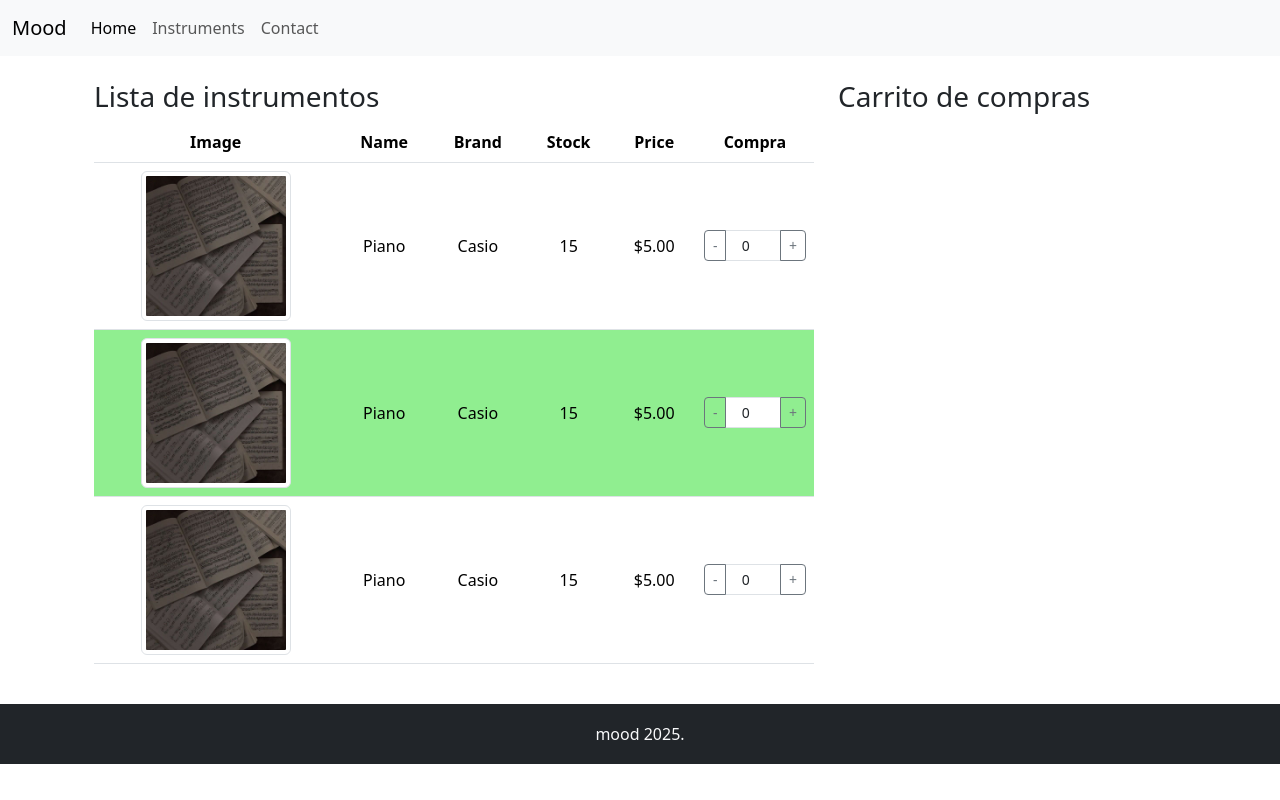
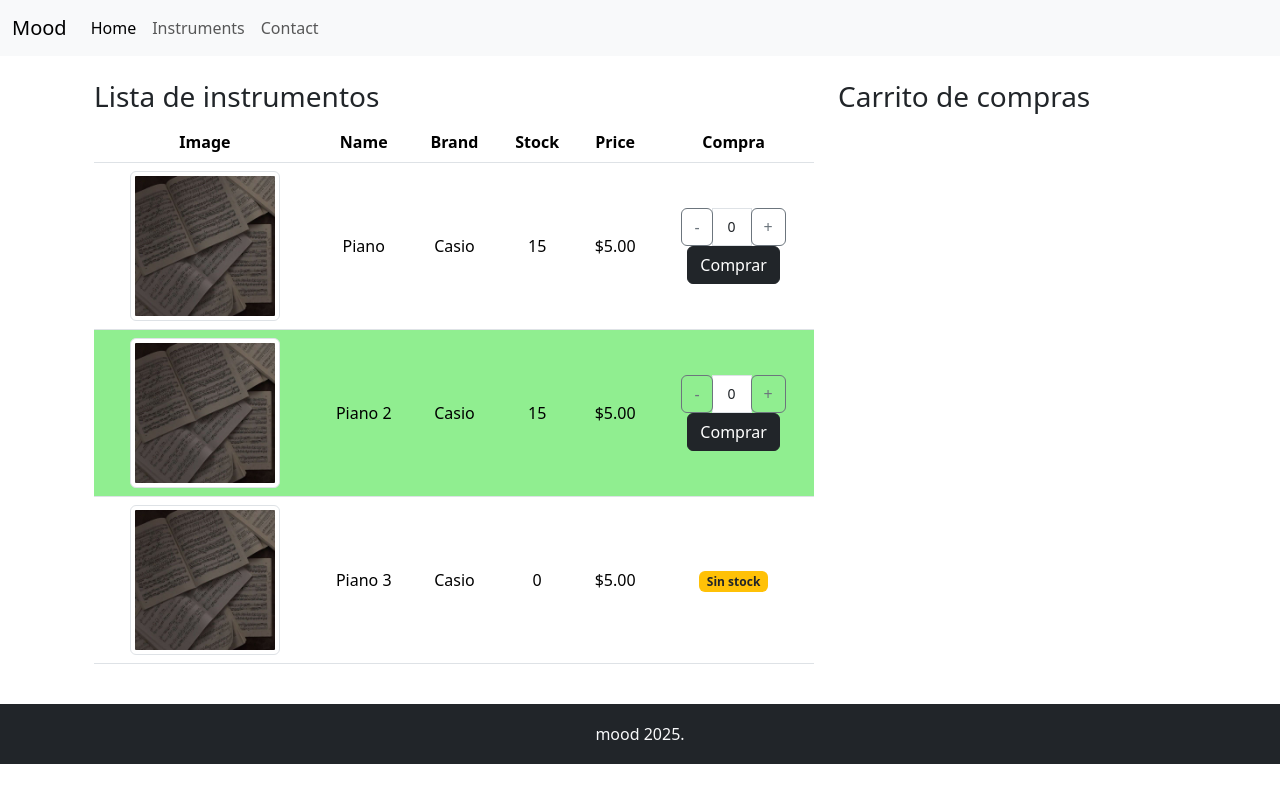
Before and after one commit to JeremiasBustos02/mood, an Angular app: page /instruments in a window 1280 px wide. Built offline with nearby package versions, Linux system fonts and the light colour scheme.

Commit message:
Se agrego comunicación entre componentes

```diff
--- a/src/app/app.module.ts
+++ b/src/app/app.module.ts
@@ -9,6 +9,7 @@ import { FormsModule } from '@angular/forms';
 import { MoodAboutComponent } from './mood-about/mood-about.component';
 import { MoodInstrumentsComponent } from './mood-instruments/mood-instruments.component';
 import { CartComponent } from './cart/cart.component';
+import { InputIntegerComponent } from './input-integer/input-integer.component';
 
 @NgModule({
   declarations: [
@@ -16,7 +17,8 @@ import { CartComponent } from './cart/cart.component';
     InstrumentListComponent,
     MoodAboutComponent,
     MoodInstrumentsComponent,
-    CartComponent
+    CartComponent,
+    InputIntegerComponent
   ],
   imports: [
     BrowserModule,
--- a/src/app/cart/cart.component.html
+++ b/src/app/cart/cart.component.html
@@ -1 +1,6 @@
 <h3>Carrito de compras</h3>
+<ul>
+  <li *ngFor="let instrument of cartList$ | async">
+    {{instrument.name}}: {{instrument.quantity}}
+  </li>
+</ul>
--- a/src/app/cart/cart.component.ts
+++ b/src/app/cart/cart.component.ts
@@ -1,4 +1,7 @@
 import { Component } from '@angular/core';
+import { InstrumentCartService } from '../instrument-cart.service';
+import { Instrument } from '../instrument-list/Instrument';
+import { Observable } from 'rxjs';
 
 @Component({
   selector: 'app-cart',
@@ -8,4 +11,12 @@ import { Component } from '@angular/core';
 })
 export class CartComponent {
 
+  cartList$: Observable<Instrument[]>;
+
+  constructor(private cart: InstrumentCartService){
+    this.cartList$ = cart.cartList.asObservable();
+  }
+
+
+
 }
--- /dev/null
+++ b/src/app/input-integer/input-integer.component.html
@@ -0,0 +1,24 @@
+<div class="input-group">
+    <div class="input-group">
+        <div class="input-group-prepend">
+            <button class="btn btn-outline-secondary" (click)="downQuantity()">-</button>
+        </div>
+
+        <input
+            type="number"
+            class="form-control form-control-sm"
+            [(ngModel)]="quantity"
+            (keyup)="changeQuantity($event)">
+
+        <div class="input-group-prepend">
+            <button class="btn btn-outline-secondary" type="button" (click)="upQuantity()">+</button>
+        </div>
+    </div>
+</div>
+
+
+<!-- <div class="input-group input-group-sm">
+    <button class="btn btn-outline-secondary" type="button" (click)="downQuantity(instrument)">-</button>
+    <input type="number" class="form-control form-control-sm" [(ngModel)]="instrument.quantity">
+    <button class="btn btn-outline-secondary" type="button" (click)="upQuantity(instrument)">+</button>
+</div> -->
--- /dev/null
+++ b/src/app/input-integer/input-integer.component.scss
@@ -0,0 +1,22 @@
+input {
+    max-width: 40px;
+}
+
+input[type="number"] {
+  -webkit-appearance: none;
+  -moz-appearance: textfield;
+  appearance: textfield;
+  text-align: center;
+}
+
+input[type="number"]::-webkit-inner-spin-button,
+input[type="number"]::-webkit-outer-spin-button {
+  -webkit-appearance: none;
+  appearance: none;
+  margin: 0;
+}
+
+.input-group {
+  width: fit-content;
+  margin: 0 auto;
+}
--- /dev/null
+++ b/src/app/input-integer/input-integer.component.ts
@@ -0,0 +1,42 @@
+import { Component, Input, Output, EventEmitter, OnInit} from '@angular/core';
+import { Instrument } from '../instrument-list/Instrument';
+
+@Component({
+  selector: 'app-input-integer',
+  standalone: false,
+  templateUrl: './input-integer.component.html',
+  styleUrl: './input-integer.component.scss'
+})
+export class InputIntegerComponent implements OnInit{
+
+  constructor() {}
+
+  @Input() quantity!: number;
+
+  @Input() max!: number;
+
+  @Output() quantityChange: EventEmitter<number> = new EventEmitter<number>();
+
+
+  ngOnInit(): void {
+  }
+
+  upQuantity(): void {
+    if (this.quantity < this.max) {
+      this.quantity++;
+      this.quantityChange.emit(this.quantity);
+    }
+  }
+
+  downQuantity(): void {
+    if (this.quantity > 0) {
+      this.quantity--;
+      this.quantityChange.emit(this.quantity);
+    }
+  }
+
+  changeQuantity(event: KeyboardEvent): void {
+    console.log(event.key);
+    this.quantityChange.emit(this.quantity);
+  }
+}
--- /dev/null
+++ b/src/app/instrument-cart.service.ts
@@ -0,0 +1,25 @@
+import { Injectable } from '@angular/core';
+import { Instrument } from './instrument-list/Instrument';
+import { BehaviorSubject } from 'rxjs';
+
+@Injectable({
+  providedIn: 'root'
+})
+export class InstrumentCartService {
+
+  private _cartList: Instrument[] = [];
+  cartList: BehaviorSubject<Instrument[]> = new BehaviorSubject<Instrument[]>([]);
+
+  constructor() { }
+
+  addToCart(instrument: Instrument) {
+    let item = this._cartList.find((v1) => v1.name == instrument.name);
+    if (!item) {
+      this._cartList.push({... instrument});
+    } else {
+      item.quantity += instrument.quantity;
+    }
+    console.log(this._cartList);
+    this.cartList.next(this._cartList);
+  }
+}
--- a/src/app/instrument-list/instrument-list.component.html
+++ b/src/app/instrument-list/instrument-list.component.html
@@ -20,15 +20,16 @@
             <td>{{instrument.stock}}</td>
             <td>{{instrument.price | currency}}</td>
             <td>
-                    <div class="input-group input-group-sm">
-                        <button class="btn btn-outline-secondary" type="button" (click)="downQuantity(instrument)">-</button>
-                        <input
-                            type="number"
-                            class="form-control form-control-sm quantity-input"
-                            [(ngModel)]="instrument.quantity"
-                        >
-                        <button class="btn btn-outline-secondary" type="button" (click)="upQuantity(instrument)">+</button>
-                    </div>
+                @if (instrument.stock > 0) {
+                    <app-input-integer
+                        [(quantity)]="instrument.quantity"
+                        [max]="instrument.stock">
+                    </app-input-integer>
+                    <button class="btn btn-dark" (click)="addToCart(instrument)">Comprar</button>
+                } @else if (instrument.stock == 0) {
+                <span class="badge bg-warning text-dark">Sin stock</span>
+                }
+            </td>
         </tr>
         } @empty {
         <tr>
--- a/src/app/instrument-list/instrument-list.component.scss
+++ b/src/app/instrument-list/instrument-list.component.scss
@@ -6,7 +6,6 @@ h1 {
   background-color: lightgreen;
 }
 
-.quantity-input {
-  width: 1rem;
-  text-align: center;
+td {
+  vertical-align: middle;
 }
--- a/src/app/instrument-list/instrument-list.component.ts
+++ b/src/app/instrument-list/instrument-list.component.ts
@@ -1,5 +1,6 @@
 import { Component } from '@angular/core';
 import { Instrument } from './Instrument';
+import { InstrumentCartService } from '../instrument-cart.service';
 
 @Component({
   selector: 'app-instrument-list',
@@ -8,7 +9,16 @@ import { Instrument } from './Instrument';
   styleUrl: './instrument-list.component.scss'
 })
 export class InstrumentListComponent {
-instruments: Instrument[] = [{
+
+  constructor(private cart: InstrumentCartService){}
+
+  addToCart(instrument: Instrument): void {
+    this.cart.addToCart(instrument);
+    instrument.stock -= instrument.quantity;
+    instrument.quantity = 0;
+  }
+
+  instruments: Instrument[] = [{
     name: 'Piano',
     brand: 'Casio',
     price: 5,
@@ -18,7 +28,7 @@ instruments: Instrument[] = [{
     quantity: 0,
   },
   {
-    name: 'Piano',
+    name: 'Piano 2',
     brand: 'Casio',
     price: 5,
     img: 'assets/img/partitura.jpg',
@@ -27,24 +37,14 @@ instruments: Instrument[] = [{
     quantity: 0,
   },
   {
-    name: 'Piano',
+    name: 'Piano 3',
     brand: 'Casio',
     price: 5,
     img: 'assets/img/partitura.jpg',
-    stock: 15,
+    stock: 0,
     clearance: false,
     quantity: 0,
   }];
 
-  upQuantity(instrument: Instrument): void {
-    if (instrument.quantity < instrument.stock) {
-      instrument.quantity++;
-    }
-  }
 
-  downQuantity(instrument: Instrument): void {
-    if (instrument.quantity > 0) {
-      instrument.quantity--;
-    }
-  }
 }
```
Lines whose indentation alone changed are shown as unchanged.
